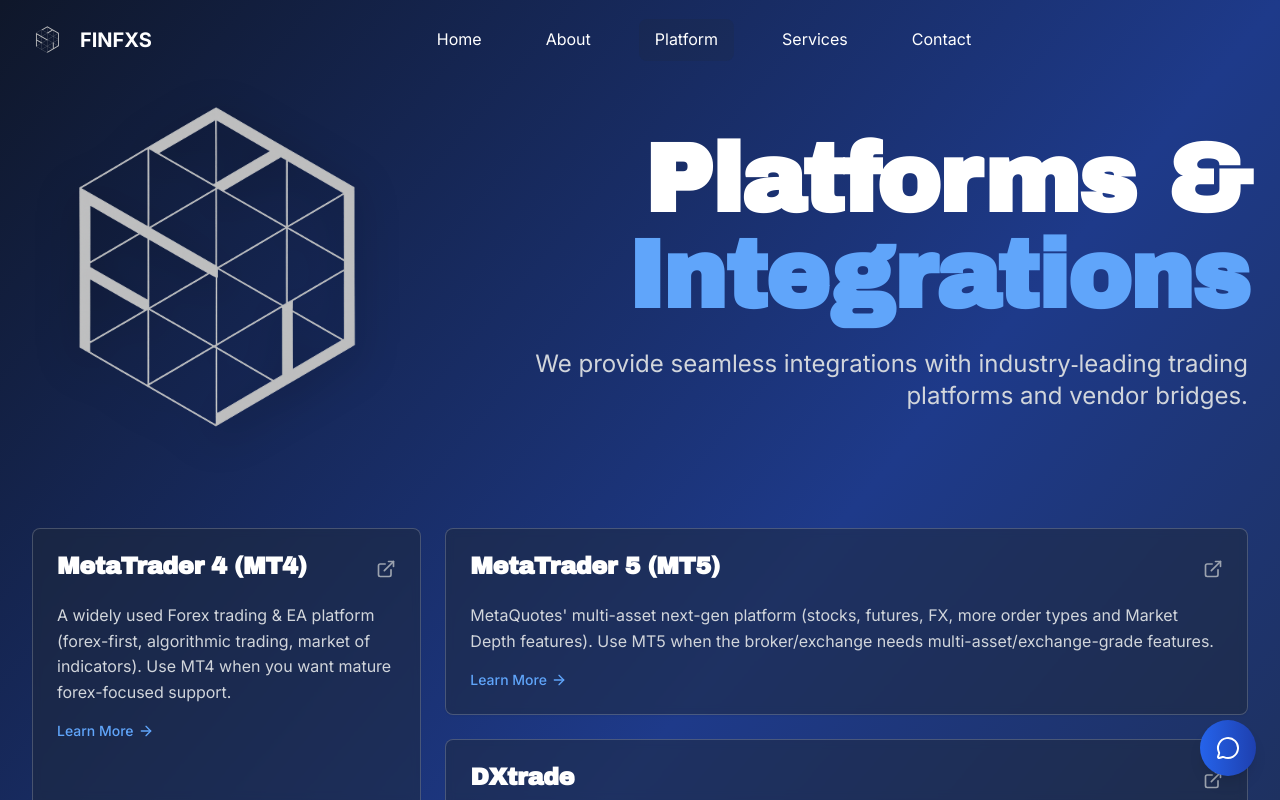
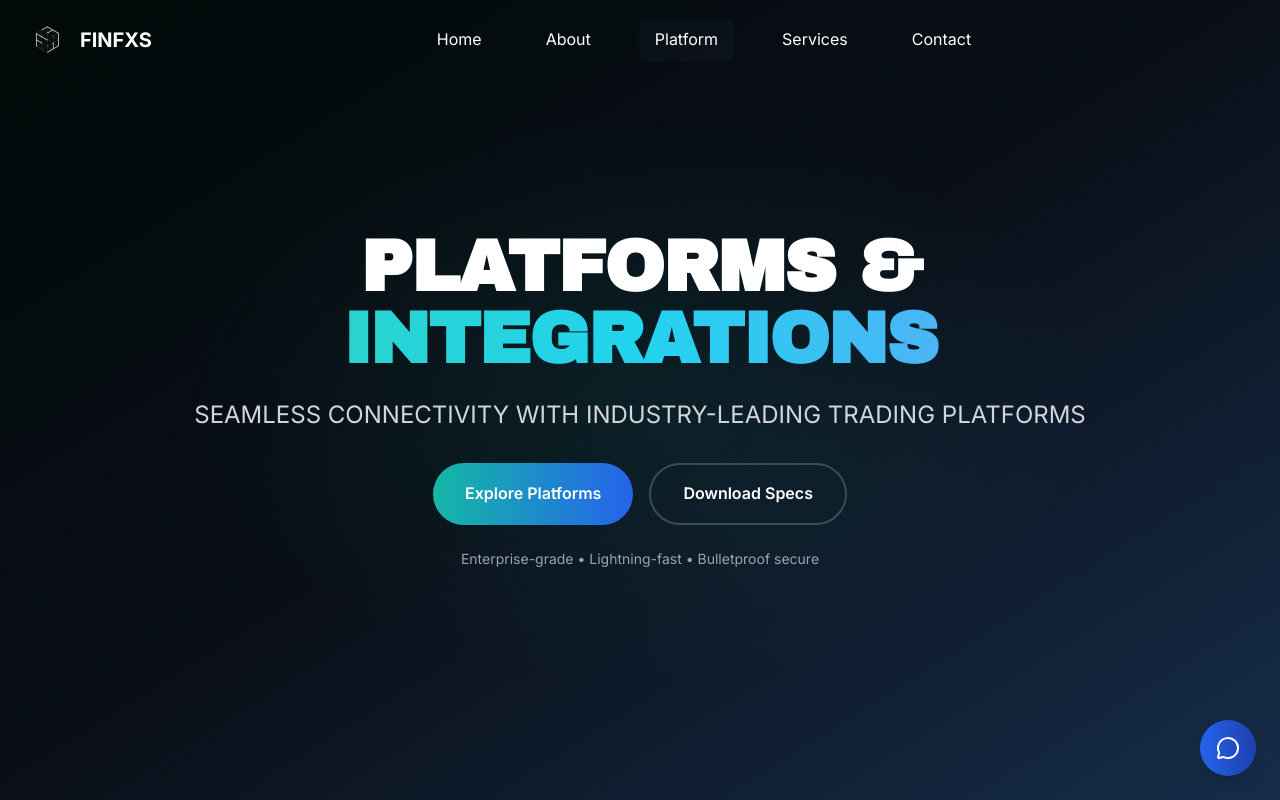
Before and after one commit to nadabd1234/finfxs, a React (Vite) app: page /platform in a window 1280 px wide. Built offline with nearby package versions, Linux system fonts and the light colour scheme.

Commit message:
theme hnaged

```diff
--- a/src/pages/Platform/Platform.jsx
+++ b/src/pages/Platform/Platform.jsx
@@ -4,6 +4,8 @@
 import { motion, AnimatePresence } from "framer-motion";
 import { useState, useEffect } from "react";
 import ficon from "../../assets/svg/Ficon.png";
+import ringPng from "../../assets/svg/RING.png";
+import shadow1Svg from "../../assets/svg/shadow1.svg";
 
 const Platforms = () => {
   const [selectedPlatform, setSelectedPlatform] = useState(null);
@@ -105,63 +107,103 @@
   };
 
   return (
-    <section className="relative bg-gradient-to-br from-slate-900 via-blue-900 to-slate-800 py-20">
-      <div className="relative z-10 w-full max-w-7xl mx-auto px-4 sm:px-6 lg:px-8">
-      {/* Hero split: left Ficon image, right heading */}
-      <div className="mb-16 grid grid-cols-1 lg:grid-cols-3 gap-8 items-center">
-        {/* Left: Ficon image with 3D effect */}
-        <div className="lg:col-span-1 flex items-center justify-center">
-          <div
-            className="w-full max-w-md h-auto perspective-1000"
-            style={{
-              perspective: '1000px',
-              transformStyle: 'preserve-3d'
-            }}
+    <section className="relative bg-gradient-to-br from-black via-[#0A0F18] to-[#132840] overflow-hidden">
+      {/* Modern Hero Section */}
+      <div className="relative min-h-screen bg-gradient-to-br from-black via-[#0A0F18] to-[#132840] flex items-center justify-center overflow-hidden">
+        {/* Background Effects */}
+        <div className="absolute inset-0 bg-gradient-to-br from-teal-500/5 via-transparent to-blue-500/5" />
+        <div className="absolute inset-0 bg-[radial-gradient(ellipse_at_center,_var(--tw-gradient-stops))] from-teal-500/10 via-transparent to-transparent" />
+
+
+        {/* Main Content */}
+        <div className="relative z-30 text-center max-w-6xl mx-auto px-6">
+          <motion.div
+            initial={{ opacity: 0, y: 30 }}
+            animate={{ opacity: 1, y: 0 }}
+            transition={{ duration: 0.8, delay: 0.2 }}
           >
+            <h1 className="text-5xl md:text-6xl lg:text-7xl font-bold text-white mb-6 leading-tight">
+              PLATFORMS &
+              <span className="block bg-gradient-to-r from-teal-400 via-cyan-400 to-blue-400 bg-clip-text text-transparent">
+                INTEGRATIONS
+              </span>
+            </h1>
+
+            <p className="text-xl md:text-2xl text-gray-300 mb-8 max-w-4xl mx-auto leading-relaxed">
+              SEAMLESS CONNECTIVITY WITH INDUSTRY-LEADING TRADING PLATFORMS
+            </p>
+          </motion.div>
+
+          <motion.div
+            className="flex flex-col sm:flex-row gap-4 justify-center mb-6"
+            initial={{ opacity: 0, y: 30 }}
+            animate={{ opacity: 1, y: 0 }}
+            transition={{ duration: 0.8, delay: 0.4 }}
+          >
+            <button
+              onClick={() => document.getElementById('platforms-section')?.scrollIntoView({ behavior: 'smooth' })}
+              className="px-8 py-4 bg-gradient-to-r from-teal-500 to-blue-600 hover:from-teal-600 hover:to-blue-700 text-white font-semibold rounded-full transition-all duration-300 hover:scale-105"
+            >
+              Explore Platforms
+            </button>
+
+            <button
+              onClick={handleDownloadSpec}
+              className="px-8 py-4 border-2 border-white/20 hover:border-white/40 text-white font-semibold rounded-full transition-all duration-300 hover:bg-white/10"
+            >
+              Download Specs
+            </button>
+          </motion.div>
+
+          <motion.p
+            className="text-sm text-gray-400"
+            initial={{ opacity: 0 }}
+            animate={{ opacity: 1 }}
+            transition={{ duration: 0.8, delay: 0.6 }}
+          >
+            Enterprise-grade • Lightning-fast • Bulletproof secure
+          </motion.p>
+        </div>
+      </div>
+
+      {/* Main Content Section */}
+      <div className="relative z-10 w-full max-w-7xl mx-auto px-4 sm:px-6 lg:px-8 py-20" id="platforms-section">
+        {/* Shadow1 SVG Background */}
+        <div className="absolute inset-0 opacity-20">
           <img
-              src={ficon}
-              alt="FINFX Logo"
-              className="w-full h-auto object-contain"
-              style={{
-                transformStyle: 'preserve-3d',
-                filter: 'drop-shadow(0 10px 20px rgba(0, 0, 0, 0.3))',
-                transition: 'transform 0.3s ease'
-              }}
-              onMouseEnter={(e) => {
-                e.target.style.transform = 'rotateY(15deg) rotateX(10deg) scale(1.1)';
-                e.target.style.filter = 'drop-shadow(0 15px 30px rgba(0, 0, 0, 0.4))';
-              }}
-              onMouseLeave={(e) => {
-                e.target.style.transform = 'rotateY(0deg) rotateX(0deg) scale(1)';
-                e.target.style.filter = 'drop-shadow(0 10px 20px rgba(0, 0, 0, 0.3))';
-              }}
+            src={shadow1Svg}
+            alt="Shadow Background"
+            className="w-full h-full object-cover"
+            loading="lazy"
+          />
+        </div>
+
+      {/* Single Unified Section - All Platform Content */}
+      <div className="relative mb-16">
+        {/* Shadow Background Effect */}
+        <div className="absolute inset-0 overflow-hidden">
+          <div className="absolute -left-16 -top-8 w-96 h-96 opacity-10">
+            <img
+              src={shadow1Svg}
+              alt=""
+              className="w-full h-full object-contain"
+              loading="lazy"
+              aria-hidden="true"
             />
           </div>
         </div>
 
-        {/* Right: heading block aligned right */}
-        <div className="lg:col-span-2 text-center lg:text-right">
-          <h1 className="text-4xl md:text-6xl lg:text-8xl font-extrabold tracking-tight leading-tight mb-6 text-white">
-            Platforms & <span className="text-blue-400">Integrations</span>
-          </h1>
-          <p className="text-lg md:text-xl lg:text-2xl text-gray-300 max-w-none">
-            We provide seamless integrations with industry‑leading trading platforms and vendor bridges.
-          </p>
-        </div>
-      </div>
-
-      {/* Collage Layout - Left large card, right two smaller cards stacked */}
-      <div className="grid grid-cols-1 lg:grid-cols-3 gap-6 mb-16">
-        {/* Left: Large card */}
+        {/* All Platform Cards in One Grid */}
+        <div className="grid grid-cols-1 lg:grid-cols-2 xl:grid-cols-3 gap-8 relative z-10">
+          {/* MT4 Card */}
           <motion.div
-          className="lg:col-span-1"
             initial={{ opacity: 0, y: 20 }}
             whileInView={{ opacity: 1, y: 0 }}
             transition={{ duration: 0.6 }}
             viewport={{ once: true }}
           >
             <Card
-            className="bg-slate-800/50 backdrop-blur-sm border border-white/20 hover:border-white/30 h-full cursor-pointer transition-all duration-300 hover:scale-105 hover:shadow-xl"
+              className="bg-slate-900/70 backdrop-blur-sm border border-teal-500/30 hover:border-teal-400/50 h-full cursor-pointer transition-all duration-300 hover:scale-105 hover:shadow-xl"
               onClick={() => handlePlatformClick('MT4')}
               role="button"
               tabIndex={0}
@@ -182,9 +224,7 @@
             </Card>
           </motion.div>
 
-        {/* Right: Two smaller cards stacked */}
-        <div className="lg:col-span-2 space-y-6">
-          {/* Top right card */}
+          {/* MT5 Card */}
           <motion.div
             initial={{ opacity: 0, y: 20 }}
             whileInView={{ opacity: 1, y: 0 }}
@@ -192,7 +232,7 @@
             viewport={{ once: true }}
           >
               <Card
-              className="bg-slate-800/50 backdrop-blur-sm border border-white/20 hover:border-white/30 cursor-pointer transition-all duration-300 hover:scale-105 hover:shadow-xl"
+                className="bg-slate-900/70 backdrop-blur-sm border border-teal-500/30 hover:border-teal-400/50 cursor-pointer transition-all duration-300 hover:scale-105 hover:shadow-xl"
                 onClick={() => handlePlatformClick('MT5')}
                 role="button"
                 tabIndex={0}
@@ -213,7 +253,7 @@
               </Card>
             </motion.div>
 
-          {/* Bottom right card */}
+          {/* DXtrade Card */}
           <motion.div
             initial={{ opacity: 0, y: 20 }}
             whileInView={{ opacity: 1, y: 0 }}
@@ -221,7 +261,7 @@
             viewport={{ once: true }}
           >
               <Card
-              className="bg-slate-800/50 backdrop-blur-sm border border-white/20 hover:border-white/30 cursor-pointer transition-all duration-300 hover:scale-105 hover:shadow-xl"
+                className="bg-slate-900/70 backdrop-blur-sm border border-teal-500/30 hover:border-teal-400/50 cursor-pointer transition-all duration-300 hover:scale-105 hover:shadow-xl"
                 onClick={() => handlePlatformClick('DXtrade')}
                 role="button"
                 tabIndex={0}
@@ -241,24 +281,15 @@
                 </CardContent>
               </Card>
             </motion.div>
-        </div>
-      </div>
 
-      <div className="text-center mb-16">
-        <h2 className="text-3xl font-bold mb-4 text-white">Integration Methods</h2>
-        <p className="text-lg text-gray-300 max-w-2xl mx-auto">
-          We offer flexible integration options to connect your systems with our infrastructure.
-        </p>
-      </div>
-
-      <div className="grid grid-cols-1 md:grid-cols-2 gap-8 mb-16">
+          {/* FIX & Vendor APIs Card */}
           <motion.div
-          initial={{ opacity: 0, x: -20 }}
-          whileInView={{ opacity: 1, x: 0 }}
-          transition={{ duration: 0.6 }}
+            initial={{ opacity: 0, y: 20 }}
+            whileInView={{ opacity: 1, y: 0 }}
+            transition={{ duration: 0.6, delay: 0.6 }}
             viewport={{ once: true }}
           >
-          <Card className="bg-slate-800/50 backdrop-blur-sm border border-white/20 hover:border-white/30 h-full">
+            <Card className="bg-slate-900/70 backdrop-blur-sm border border-teal-500/30 hover:border-teal-400/50 h-full">
               <CardHeader>
                 <CardTitle className="text-white">FIX & Vendor APIs</CardTitle>
               </CardHeader>
@@ -269,13 +300,15 @@
               </CardContent>
             </Card>
           </motion.div>
+
+          {/* Managed Bridges Card */}
           <motion.div
-          initial={{ opacity: 0, x: 20 }}
-          whileInView={{ opacity: 1, x: 0 }}
-          transition={{ duration: 0.6, delay: 0.2 }}
+            initial={{ opacity: 0, y: 20 }}
+            whileInView={{ opacity: 1, y: 0 }}
+            transition={{ duration: 0.6, delay: 0.8 }}
             viewport={{ once: true }}
           >
-          <Card className="bg-slate-800/50 backdrop-blur-sm border border-white/20 hover:border-white/30 h-full">
+            <Card className="bg-slate-900/70 backdrop-blur-sm border border-teal-500/30 hover:border-teal-400/50 h-full">
               <CardHeader>
                 <CardTitle className="text-white">Managed Bridges</CardTitle>
               </CardHeader>
@@ -286,6 +319,7 @@
               </CardContent>
             </Card>
           </motion.div>
+        </div>
       </div>
 
         <motion.div
@@ -321,7 +355,7 @@
             initial={{ scale: 0.9, opacity: 0 }}
             animate={{ scale: 1, opacity: 1 }}
             exit={{ scale: 0.9, opacity: 0 }}
-            className="bg-slate-900 rounded-2xl border border-slate-700 max-w-4xl w-full max-h-[90vh] overflow-y-auto"
+            className="bg-slate-900/95 backdrop-blur-md rounded-2xl border border-teal-500/30 max-w-4xl w-full max-h-[90vh] overflow-y-auto"
             onClick={(e) => e.stopPropagation()}
           >
             <div className="p-8">
```
Also changed, not shown: src/pages/About/About.jsx (+16 -0 lines), src/assets/svg/shadow1.svg (added). Lines whose indentation alone changed are shown as unchanged.
